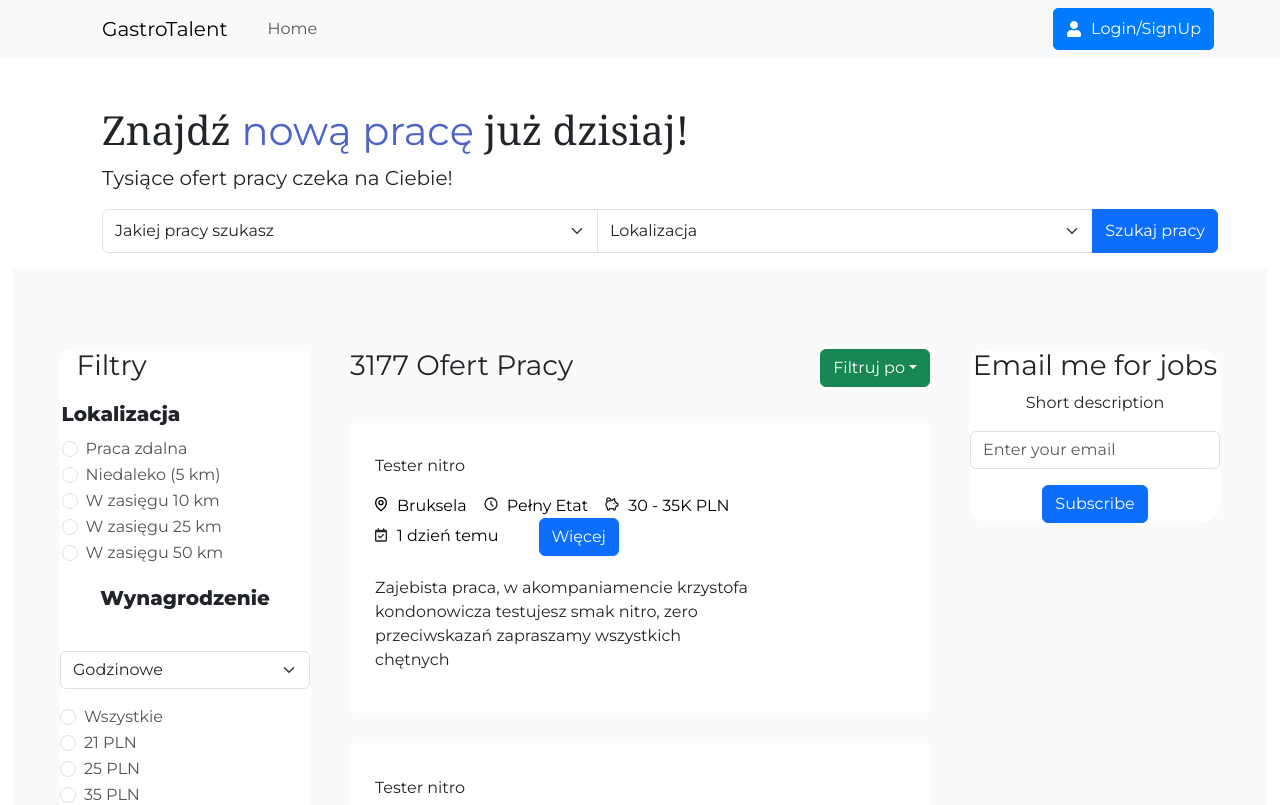
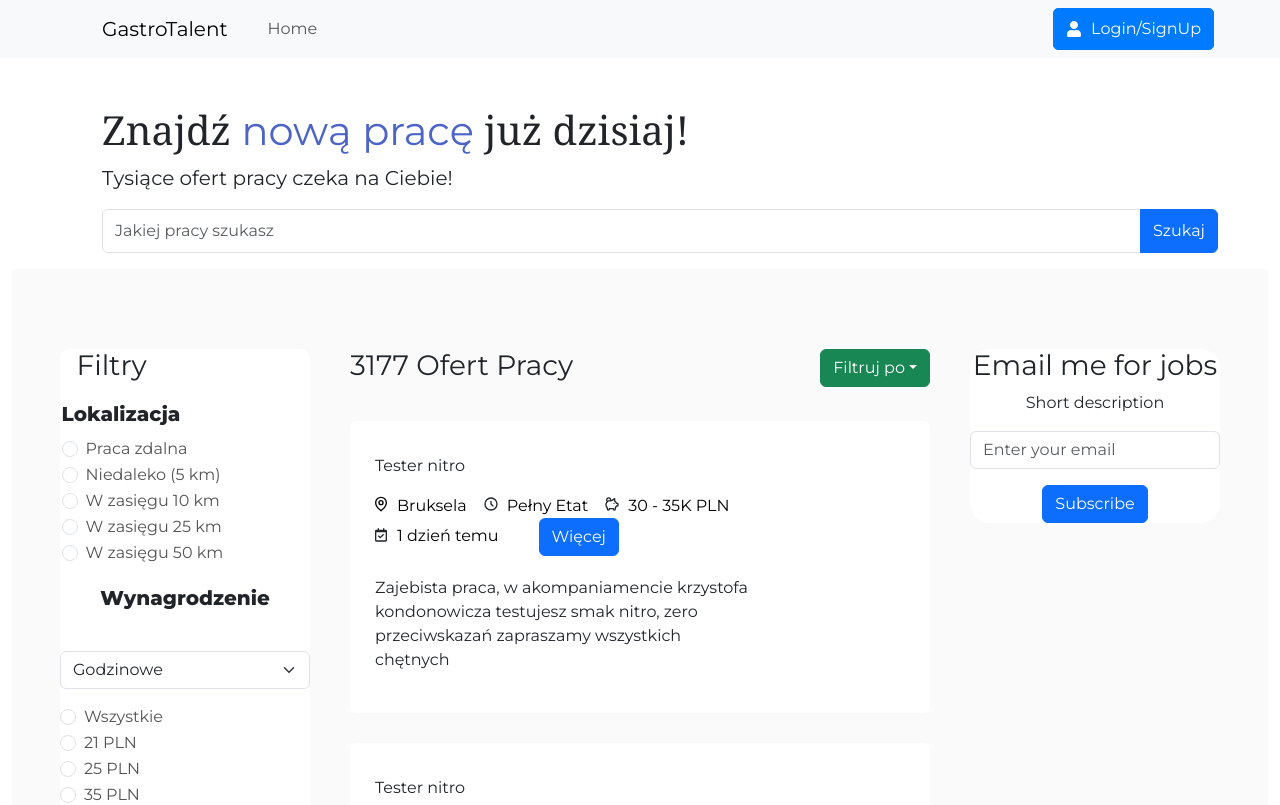
Before and after one commit to RafalKal/gastro-talent-app, a React (Vite) app: page / in a window 1280 px wide. Shown: the top 805 px of the page. Built offline with nearby package versions, Linux system fonts and the light colour scheme; no server answers; a web font is replaced by a local one.

Commit message:
home page update

```diff
--- a/src/components/home/Home.jsx
+++ b/src/components/home/Home.jsx
@@ -1,10 +1,23 @@
-import React from 'react'
+import React, {useState } from 'react'
 import { Container, Row, Col, Form, InputGroup, Dropdown, Button } from 'react-bootstrap';
 import './home.css';
 import JobCard from './JobCard';
 import Filter from './Filter';
 
 function Home() {
+
+    const [searchText, setSearchText] = useState('');
+    const [filteredJobs, setFilteredJobs] = useState([]);
+
+    const handleSearchButtonClick = () => {
+        // Tutaj dodaj logikę filtrowania na podstawie searchText
+        // Aktualizuj stan filteredJobs
+        // Możesz użyć metody .filter() do porównania tekstu z danymi job
+
+        // Przykładowa implementacja (dostosuj do struktury danych w JobCard):
+        const filtered = allJobs.filter(job => job.title.includes(searchText));
+        setFilteredJobs(filtered);
+    };
     return (
         <Container fluid className="px-4">
             <Row className="mt-5 topContainer ">
@@ -20,24 +33,17 @@ function Home() {
                 </Col>
             </Row>
             <Row className="searchTop">
-                <InputGroup className="mb-3 inputSearch" >
-                    <Form.Select aria-label="Default select example" >
-                        <option >Jakiej pracy szukasz</option>
-                        <option value="1">Kucharz</option>
-                        <option value="2">Kelner</option>
-                        <option value="3">Menedżer</option>
-                        <option value="4">Tester</option>
-                    </Form.Select>
-                    <Form.Select aria-label="Default select example">
-                        <option >Lokalizacja</option>
-                        <option value="a">Praca zdalna</option>
-                        <option value="b">Niedaleko mnie (5km)</option>
-                        <option value="c">W zasięgu 10 km</option>
-                        <option value="d">W zasięgu 25 km</option>
-                        <option value="e">W zasięgu 50 km</option>
-                    </Form.Select>
-                    <Button>
-                        Szukaj pracy
+                <InputGroup className="mb-3 inputSearch">
+                    <Form.Control
+                        type="text"
+                        placeholder="Jakiej pracy szukasz"
+                        aria-label="Job search input"
+                        aria-describedby="basic-addon1"
+                        value={searchText}
+                        onChange={(e) => setSearchText(e.target.value)}
+                    />
+                    <Button onClick={handleSearchButtonClick}>
+                        Szukaj
                     </Button>
                 </InputGroup>
             </Row>
```
